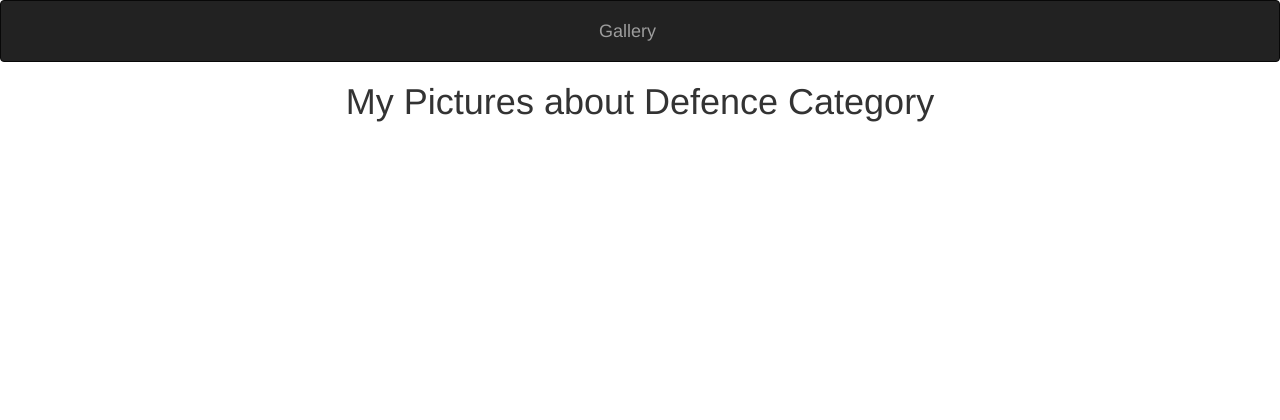
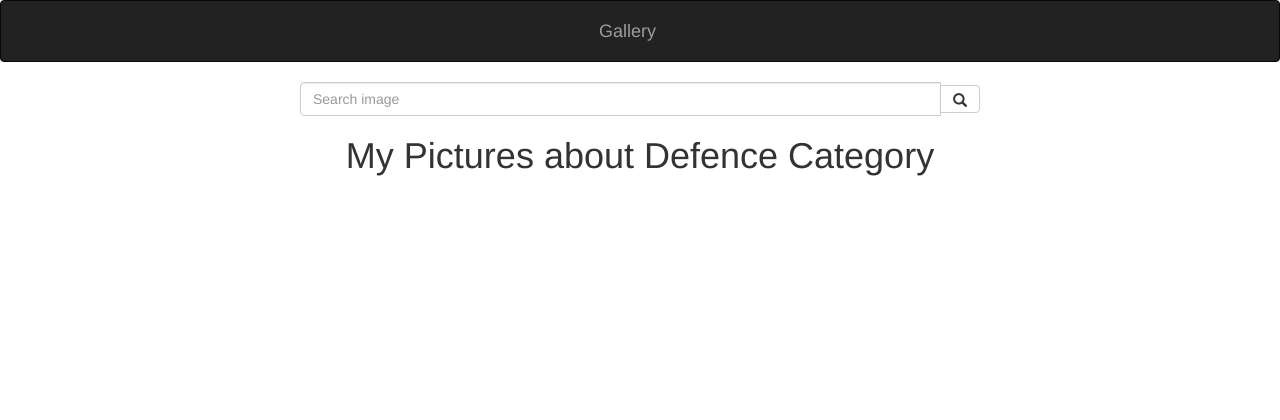
Before and after one commit to niEmerance/DjangoWeek1IP, a Django app: page / in a window 1280 px wide. Shown: the top 420 px of the page. Run offline with Django 3.2, Linux system fonts and the light colour scheme; data that the repository does not hold is empty; some libraries are stand-ins or nearby versions.

Commit message:
add search form

```diff
--- a/photos/templates/all-picsPages/base.html
+++ b/photos/templates/all-picsPages/base.html
@@ -17,11 +17,28 @@
 </head>
 <body>
     {% include "navbar.html" %}
+        <!-- Adding a search form  -->
+        <div style="margin-left: 300px; margin-right: 300px">
+
+          <form role="search" action="{% url 'searchImage' %}">
+
+              <div class="input-group">
+                  <input type="text" class="form-control" placeholder="Search image" name="imgName">
+                  <div class="input-group-btn">
+                      <button class="btn btn-default" type="submit"><i
+                              class="glyphicon glyphicon-search"></i></button>
+                  </div>
+              </div>
+
+          </form>
+      </div>
+      <!-- search form end -->
     {% block content %} <h1 class='text-center'> My Pictures about Defence Category </h1> {%endblock%}
 
     {% block scripts %}
         <script src="https://ajax.googleapis.com/ajax/libs/jquery/3.2.1/jquery.min.js"></script>
      {% bootstrap_javascript %}
     {% endblock %}
+
 </body>
 </html>
```
